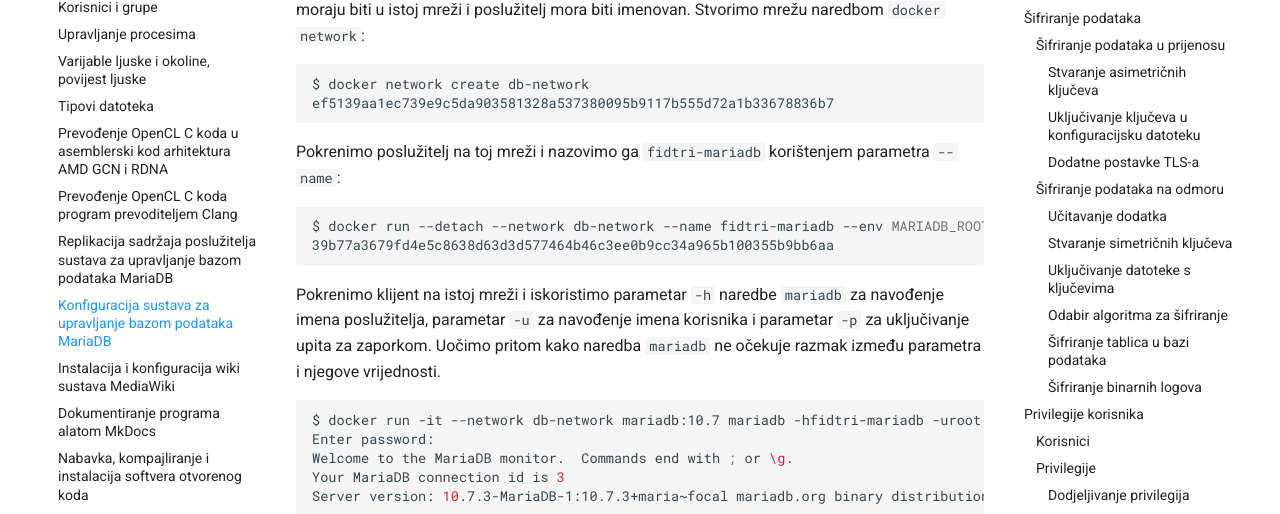
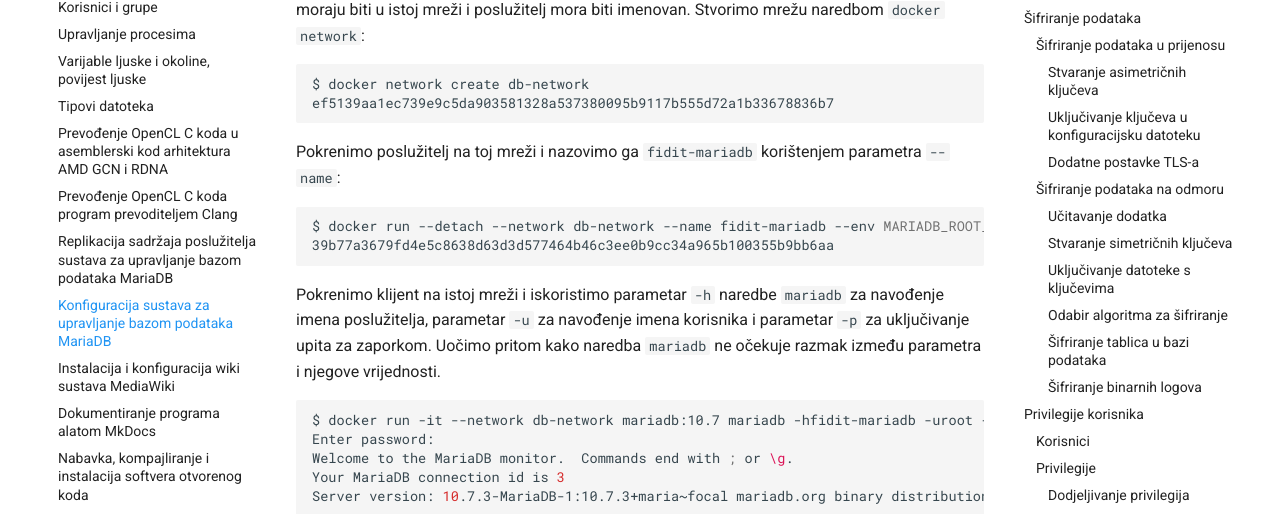
Before and after one commit to gaseri/website, an MkDocs documentation site: the page built from docs/hr/nastava/materijali/mariadb-sustav-za-upravljanje-bazom-podataka.md, in a window 1280 px wide and 900 px high, scrolled down 3674 px. Shown: the part 117-631 px from the top of the window. Built offline with MkDocs 1.6.1 and Material for MkDocs 9.7.7, drawn with Linux system fonts in a browser that asks for light colours; comment, search, counter and statistics services are not loaded; some of the changed text lies outside the part shown.

Commit message:
Renamed MariaDB Docker hostname (fidtri->fidit)

````diff
--- a/docs/hr/nastava/materijali/mariadb-sustav-za-upravljanje-bazom-podataka.md
+++ b/docs/hr/nastava/materijali/mariadb-sustav-za-upravljanje-bazom-podataka.md
@@ -169,17 +169,17 @@ $ docker network create db-network
 ef5139aa1ec739e9c5da903581328a537380095b9117b555d72a1b33678836b7
 ```
 
-Pokrenimo poslužitelj na toj mreži i nazovimo ga `fidtri-mariadb` korištenjem parametra `--name`:
+Pokrenimo poslužitelj na toj mreži i nazovimo ga `fidit-mariadb` korištenjem parametra `--name`:
 
 ``` shell
-$ docker run --detach --network db-network --name fidtri-mariadb --env MARIADB_ROOT_PASSWORD=m0j4z4p0rk4 mariadb:10.7
+$ docker run --detach --network db-network --name fidit-mariadb --env MARIADB_ROOT_PASSWORD=m0j4z4p0rk4 mariadb:10.7
 39b77a3679fd4e5c8638d63d3d577464b46c3ee0b9cc34a965b100355b9bb6aa
 ```
 
 Pokrenimo klijent na istoj mreži i iskoristimo parametar `-h` naredbe `mariadb` za navođenje imena poslužitelja, parametar `-u` za navođenje imena korisnika i parametar `-p` za uključivanje upita za zaporkom. Uočimo pritom kako naredba `mariadb` ne očekuje razmak između parametra i njegove vrijednosti.
 
 ``` shell
-$ docker run -it --network db-network mariadb:10.7 mariadb -hfidtri-mariadb -uroot -p
+$ docker run -it --network db-network mariadb:10.7 mariadb -hfidit-mariadb -uroot -p
 Enter password:
 Welcome to the MariaDB monitor.  Commands end with ; or \g.
 Your MariaDB connection id is 3
@@ -358,14 +358,14 @@ ssl_ca = /etc/mysql/conf.d/certs/ca-cert.pem
 Pokrenimo ponovno poslužitelj tako da dodatno parametrom `-v` montiramo direktorij `/home/korisnik/mariadb-server-conf` na `/etc/mysql/conf.d`, iz kojeg će MariaDB poslužitelj čitati konfiguraciju:
 
 ``` shell
-$ docker run --detach --network db-network --name fidtri-mariadb -v /home/korisnik/mariadb-server-conf:/etc/mysql/conf.d --env MARIADB_ROOT_PASSWORD=m0j4z4p0rk4 mariadb:10.7
+$ docker run --detach --network db-network --name fidit-mariadb -v /home/korisnik/mariadb-server-conf:/etc/mysql/conf.d --env MARIADB_ROOT_PASSWORD=m0j4z4p0rk4 mariadb:10.7
 fd5bc31673cb7f87d632ef9d59bf515bafa944ba4c1058f5776f3d0dc74a402d
 ```
 
 Kako bismo se uvjerili da je TLS uključen, povežimo se klijentom tako da i na njegovoj strani montiramo direktorij s konfiguracijskim datotekama:
 
 ``` shell
-$ docker run -it --network db-network -v /home/korisnik/mariadb-client-conf:/etc/mysql/conf.d mariadb:10.7 mariadb -hfidtri-mariadb -uroot -p
+$ docker run -it --network db-network -v /home/korisnik/mariadb-client-conf:/etc/mysql/conf.d mariadb:10.7 mariadb -hfidit-mariadb -uroot -p
 Enter password:
 ```
 
````
